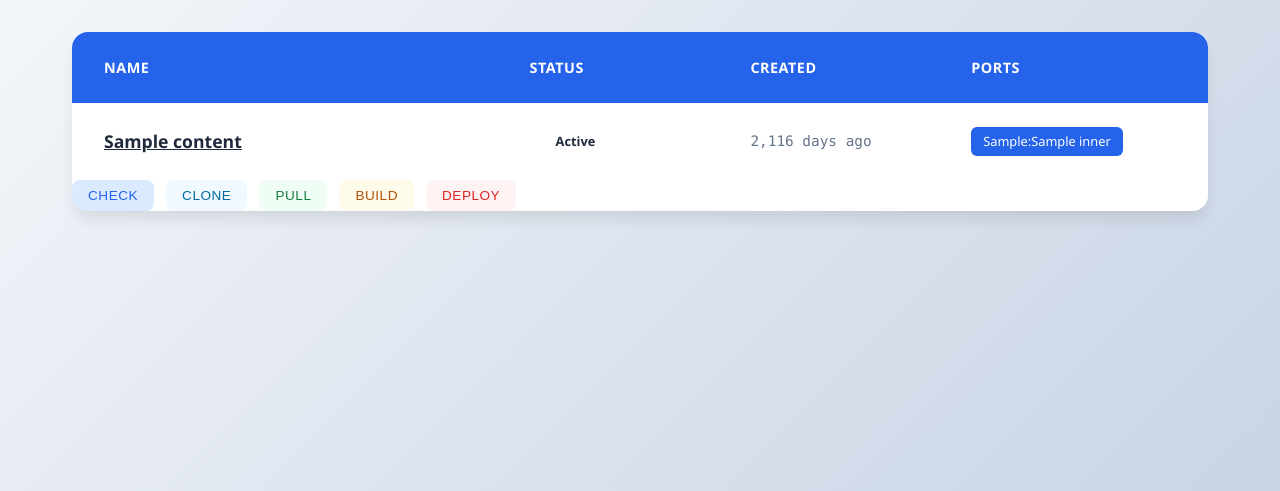
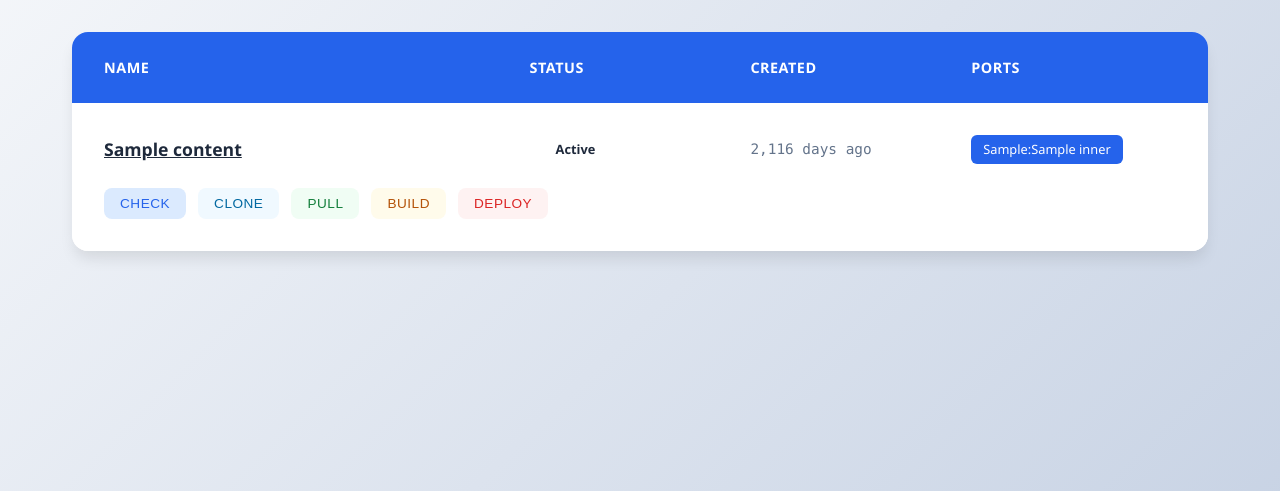
Before and after one commit to adamivangrgic/autodock, a FastAPI app: template templates/index.html in a window 1280 px wide. Shown: the part 78-569 px from the top of the page. Run offline with FastAPI, Linux system fonts and the light colour scheme; the template is opened without the code that fills it: most values are stand-ins (such as "Sample title", 1, 10 or a date in 2020); parts of the project's set-up code (start-up, migrations or seed data) failed here and were passed over.

Commit message:
style fix

```diff
--- a/static/css/styles.css
+++ b/static/css/styles.css
@@ -93,6 +93,7 @@ body {
     border-bottom: 1px solid var(--border);
     transition: all 0.3s ease;
     position: relative;
+    padding: 2rem;
 }
 
 .repo:last-child {
@@ -109,7 +110,7 @@ body {
     display: grid;
     grid-template-columns: 2fr 1fr 1fr 1fr;
     gap: 1rem;
-    padding: 1.5rem 2rem;
+    padding-bottom: 1.5rem;
     align-items: center;
 }
 
```
